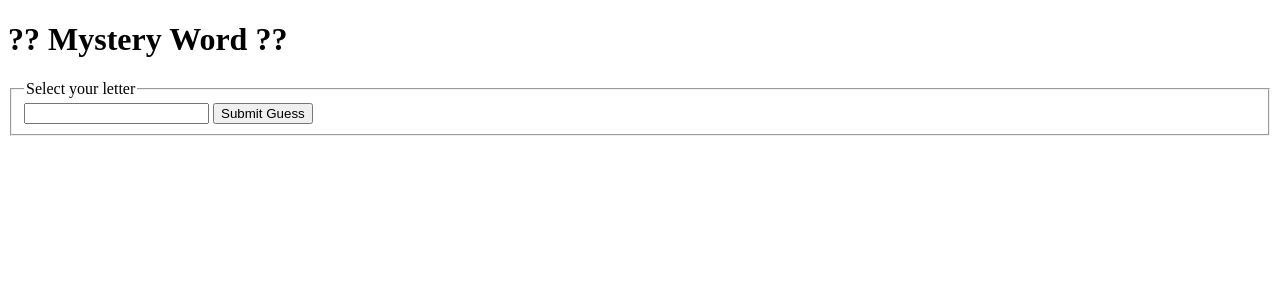
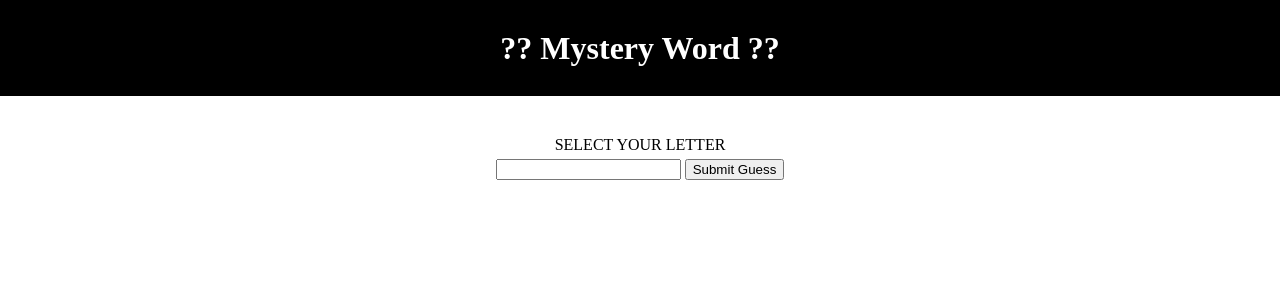
Before and after one commit to geenious/mysteryWord, a Node server app: template views/index.mustache in a window 1280 px wide. Shown: the top 300 px of the page. Run offline with Node 20, Linux system fonts and the light colour scheme; the template is opened without the code that fills it, so the values that code supplies are empty.

Commit message:
added css

```diff
--- a/app.js
+++ b/app.js
@@ -40,9 +40,12 @@ app.get('/', function(req, res) {
   const blankWord = word.replace(/\w/g,'_');
   console.log(blankWord);
 
+  let guesses;
+
   res.render('index', {
     word: word,
-    blankWord: blankWord
+    blankWord: blankWord,
+    guesses: guesses
   });
 });
 
--- a/public/main.css
+++ b/public/main.css
@@ -0,0 +1,34 @@
+body {
+  margin: 0;
+  }
+
+h1 {
+  background-color: black;
+  color: white;
+  text-align: center;
+  margin: 0;
+  line-height: 3em;
+}
+
+h2 {
+  font-size: 3em;
+  font-stretch: extra-expanded;
+  text-align: center;
+  letter-spacing: 0.5em;
+}
+
+form {
+  width: 25%;
+  margin: 0 auto;
+}
+
+fieldset {
+  text-align: center;
+  border-style: none;
+  text-transform: uppercase;
+}
+
+legend {
+  margin: 0 auto;
+  padding: 0 5px;
+}
--- a/views/index.mustache
+++ b/views/index.mustache
@@ -7,6 +7,8 @@
   </head>
   <body>
     <h1>?? Mystery Word ??</h1>
+    <h2>{{blankWord}}</h2>
+    <h2>{{word}}</h2>
     <form action="/" method="post">
       <fieldset>
         <legend>Select your letter</legend>
@@ -14,7 +16,5 @@
         <button type="submit" name="button">Submit Guess</button>
       </fieldset>
     </form>
-    <h2>{{word}}</h2>
-    <h2>{{blankWord}}</h2>
   </body>
 </html>
```
